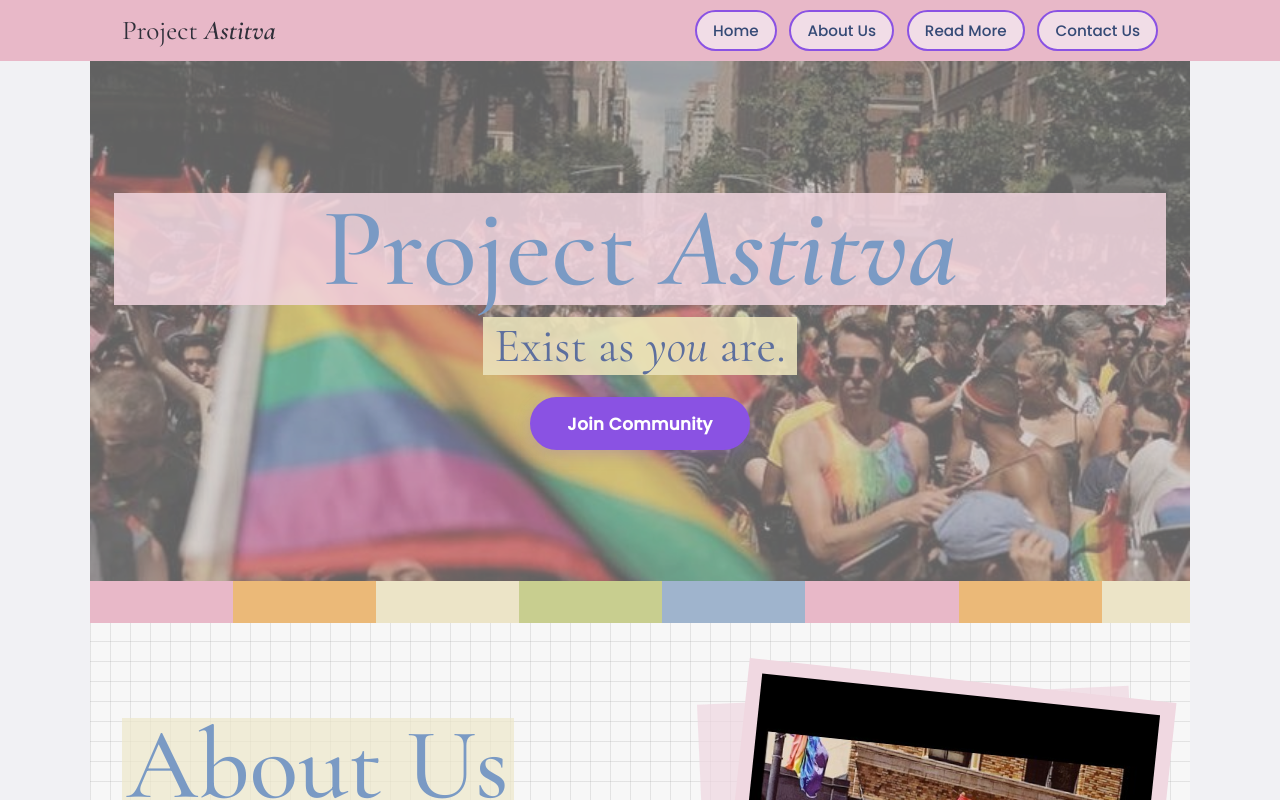
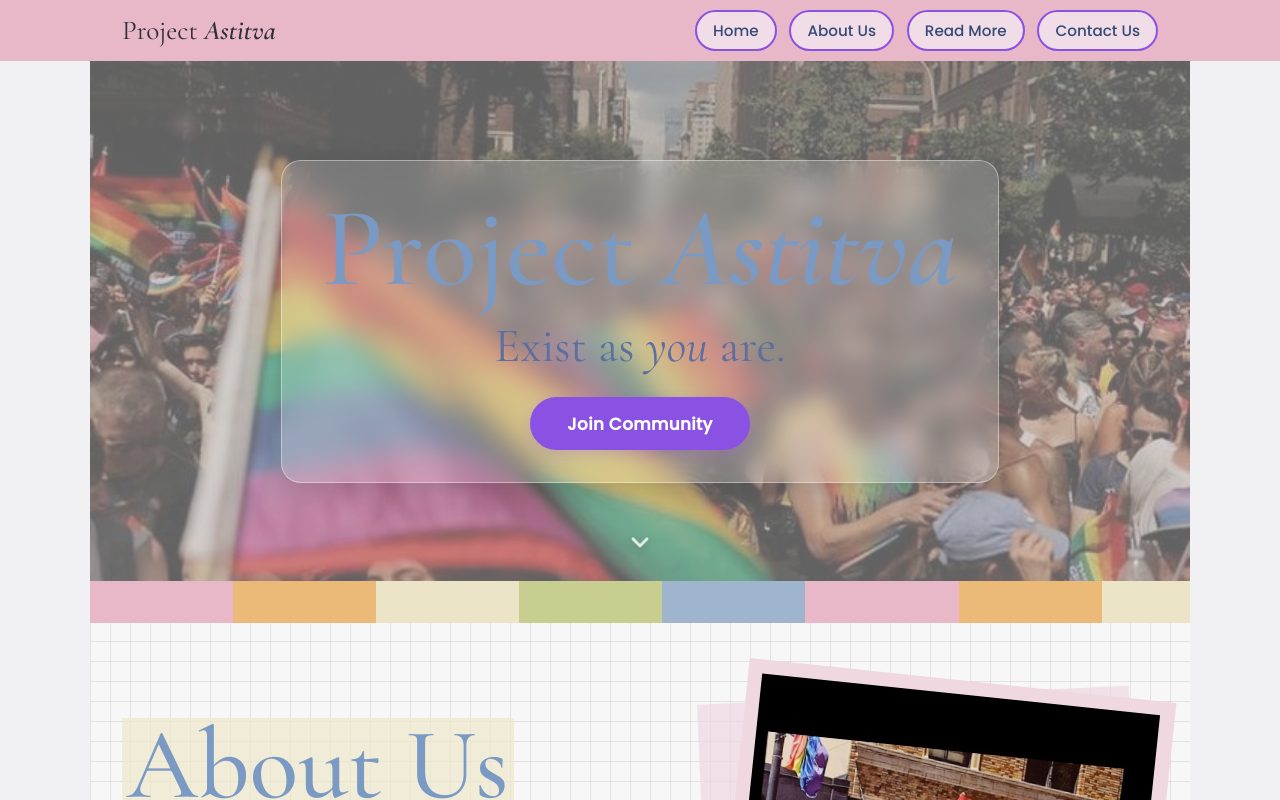
Before and after one commit to EnactusVIP/Astitva, a React (Vite) app: page / in a window 1280 px wide. Shown: the top 800 px of the page. Built offline with nearby package versions, Linux system fonts and the light colour scheme.

Commit message:
feat: enhance hero section with parallax background, glassmorphism styling, staggered animations, and floating bokeh particles.

```diff
--- a/src/App.css
+++ b/src/App.css
@@ -128,11 +128,11 @@ section[id] {
   overflow: hidden;
 }
 
-.hero::before {
-  content: "";
+/* Real div replaces ::before so JS can update backgroundPositionY for parallax */
+.hero-bg {
   position: absolute;
   inset: 0;
-  background: url("/assets/hero-bg.png") center/cover no-repeat;
+  background: url("/assets/hero-bg.png") center 50% / cover no-repeat;
   filter: saturate(80%) brightness(78%);
 }
 
@@ -156,10 +156,10 @@ section[id] {
   color: var(--title);
   font-size: clamp(2.4rem, 9vw, 7rem);
   font-weight: 500;
-  background: rgba(243, 214, 224, 0.85);
-  padding: 0 1rem;
   line-height: 1;
   word-break: break-word;
+  animation: fadeUp 0.6s ease both;
+  animation-delay: 0.15s;
 }
 
 .hero h1 span { font-style: normal; }
@@ -174,10 +174,8 @@ section[id] {
   font-family: "Cormorant Garamond", serif;
   font-size: clamp(1.3rem, 4vw, 3rem);
   color: #5d6f9e;
-  background: rgba(236, 228, 188, 0.88);
-  width: fit-content;
-  max-width: 90%;
-  padding: 0 0.7rem;
+  animation: fadeUp 0.6s ease both;
+  animation-delay: 0.35s;
 }
 
 .hero-buttons {
@@ -187,6 +185,8 @@ section[id] {
   justify-content: center;
   flex-wrap: wrap;
   padding: 0 0.5rem;
+  animation: fadeUp 0.6s ease both;
+  animation-delay: 0.55s;
 }
 
 /* Join Community button */
@@ -212,6 +212,59 @@ section[id] {
 
 .join-btn:active {
   transform: translateY(0);
+}
+
+/* ── Staggered fade-in ── */
+@keyframes fadeUp {
+  from { opacity: 0; transform: translateY(18px); }
+  to   { opacity: 1; transform: translateY(0); }
+}
+
+/* ── Glassmorphism title card ── */
+.hero-glass {
+  background: rgba(255, 255, 255, 0.15);
+  backdrop-filter: blur(12px);
+  -webkit-backdrop-filter: blur(12px);
+  border: 1px solid rgba(255, 255, 255, 0.4);
+  border-radius: 20px;
+  box-shadow: 0 8px 32px rgba(0, 0, 0, 0.18);
+  padding: 2rem 2.5rem;
+  display: inline-block;
+  max-width: 90%;
+}
+
+/* ── Floating bokeh particles ── */
+.particle {
+  position: absolute;
+  border-radius: 50%;
+  filter: blur(7px);
+  opacity: 0.5;
+  animation: bobble ease-in-out infinite;
+  pointer-events: none;
+  z-index: 1;
+}
+
+@keyframes bobble {
+  0%, 100% { transform: translateY(0) scale(1);    opacity: 0.5; }
+  50%       { transform: translateY(-28px) scale(1.12); opacity: 0.35; }
+}
+
+/* ── Scroll-down indicator ── */
+.scroll-indicator {
+  position: absolute;
+  bottom: 1.5rem;
+  left: 50%;
+  transform: translateX(-50%);
+  z-index: 3;
+  color: rgba(255, 255, 255, 0.82);
+  animation: bounceDown 1.8s ease-in-out infinite;
+  pointer-events: none;
+  filter: drop-shadow(0 2px 4px rgba(0,0,0,0.25));
+}
+
+@keyframes bounceDown {
+  0%, 100% { transform: translateX(-50%) translateY(0); }
+  50%       { transform: translateX(-50%) translateY(9px); }
 }
 
 /* ── Stripe ── */
@@ -426,6 +479,10 @@ h2 {
 
 /* ── Large phone — hamburger kicks in (≤ 640px) ── */
 @media (max-width: 640px) {
+  .hero-glass {
+    padding: 1.75rem 2rem;
+  }
+
   /* Show hamburger, hide inline links */
   .nav-toggle {
     display: flex;
@@ -477,6 +534,11 @@ h2 {
 
 /* ── Small phone (≤ 420px) ── */
 @media (max-width: 420px) {
+  .hero-glass {
+    padding: 1.4rem 1.4rem;
+    border-radius: 14px;
+  }
+
   .navbar-inner {
     padding: 10px 1rem;
   }
--- a/src/components/Hero.jsx
+++ b/src/components/Hero.jsx
@@ -1,20 +1,68 @@
+import { useEffect, useRef } from 'react'
+
+const PARTICLES = [
+  { color: '#e8b8c8', size: 14, top: '15%', left: '8%',  dur: 9,  delay: 0   },
+  { color: '#c8ce8f', size: 10, top: '70%', left: '12%', dur: 7,  delay: 2   },
+  { color: '#9fb4cd', size: 18, top: '25%', left: '85%', dur: 11, delay: 1   },
+  { color: '#ebb978', size: 8,  top: '60%', left: '80%', dur: 8,  delay: 3   },
+  { color: '#e8b8c8', size: 12, top: '45%', left: '5%',  dur: 10, delay: 1.5 },
+  { color: '#c8ce8f', size: 16, top: '80%', left: '70%', dur: 6,  delay: 0.5 },
+  { color: '#9fb4cd', size: 9,  top: '10%', left: '55%', dur: 13, delay: 4   },
+  { color: '#ebb978', size: 13, top: '50%', left: '92%', dur: 9,  delay: 2.5 },
+]
+
 export default function Hero({ onJoin }) {
+  const bgRef = useRef(null)
+
+  useEffect(() => {
+    const handleScroll = () => {
+      if (!bgRef.current) return
+      bgRef.current.style.backgroundPositionY = `calc(50% + ${window.scrollY * 0.4}px)`
+    }
+    window.addEventListener('scroll', handleScroll, { passive: true })
+    return () => window.removeEventListener('scroll', handleScroll)
+  }, [])
+
   return (
     <section className="hero" id="home">
+      <div ref={bgRef} className="hero-bg" />
       <div className="hero-overlay" />
+
+      {PARTICLES.map((p, i) => (
+        <span
+          key={i}
+          className="particle"
+          style={{
+            width: p.size,
+            height: p.size,
+            top: p.top,
+            left: p.left,
+            background: p.color,
+            animationDuration: `${p.dur}s`,
+            animationDelay: `${p.delay}s`,
+          }}
+        />
+      ))}
+
       <div className="hero-content">
+        <div className="hero-glass">
           <h1>
             <span>Project</span> <em>Astitva</em>
           </h1>
-        <p>
-          Exist as <em>you</em> are.
-        </p>
+          <p>Exist as <em>you</em> are.</p>
           <div className="hero-buttons">
             <button className="join-btn" onClick={onJoin}>
               Join Community
             </button>
           </div>
         </div>
+      </div>
+
+      <div className="scroll-indicator" aria-hidden="true">
+        <svg width="28" height="28" viewBox="0 0 24 24" fill="none" stroke="currentColor" strokeWidth="2.5" strokeLinecap="round" strokeLinejoin="round">
+          <polyline points="6 9 12 15 18 9" />
+        </svg>
+      </div>
     </section>
   )
 }
```
Lines whose indentation alone changed are shown as unchanged.
